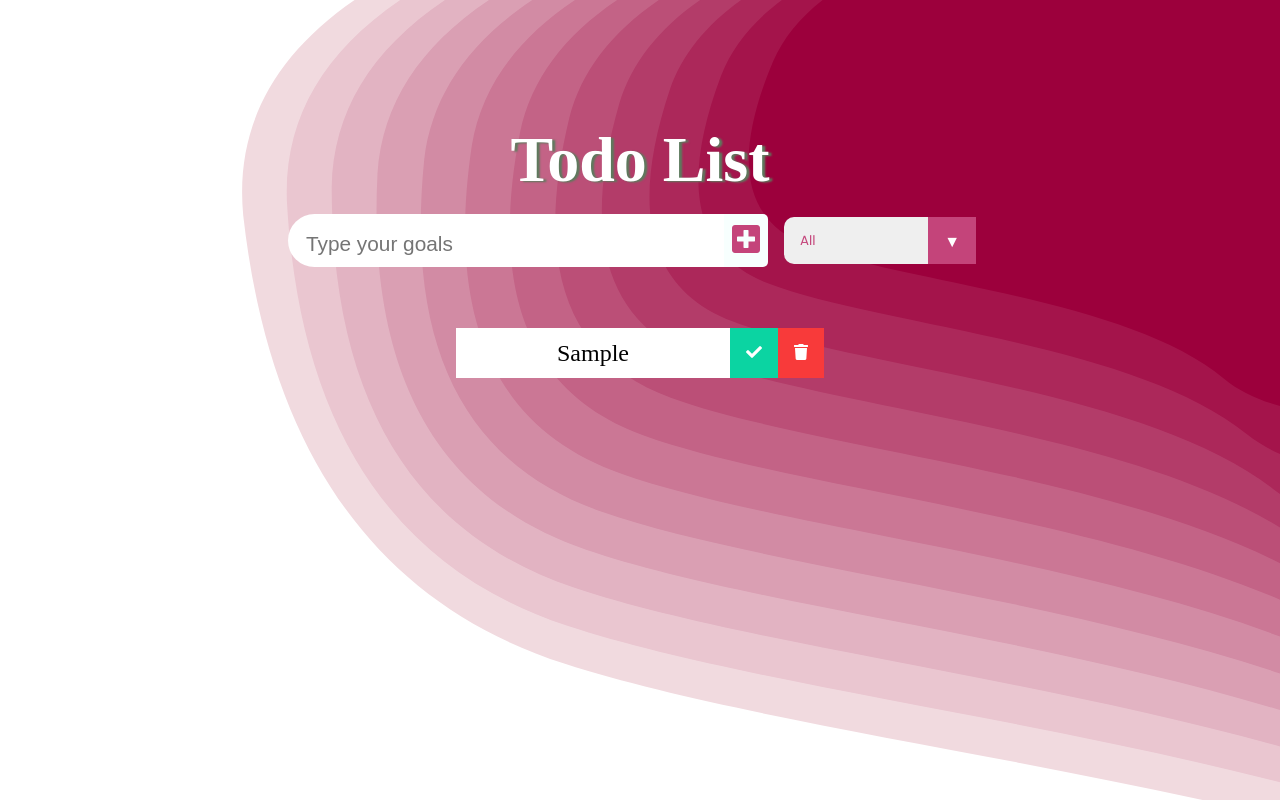
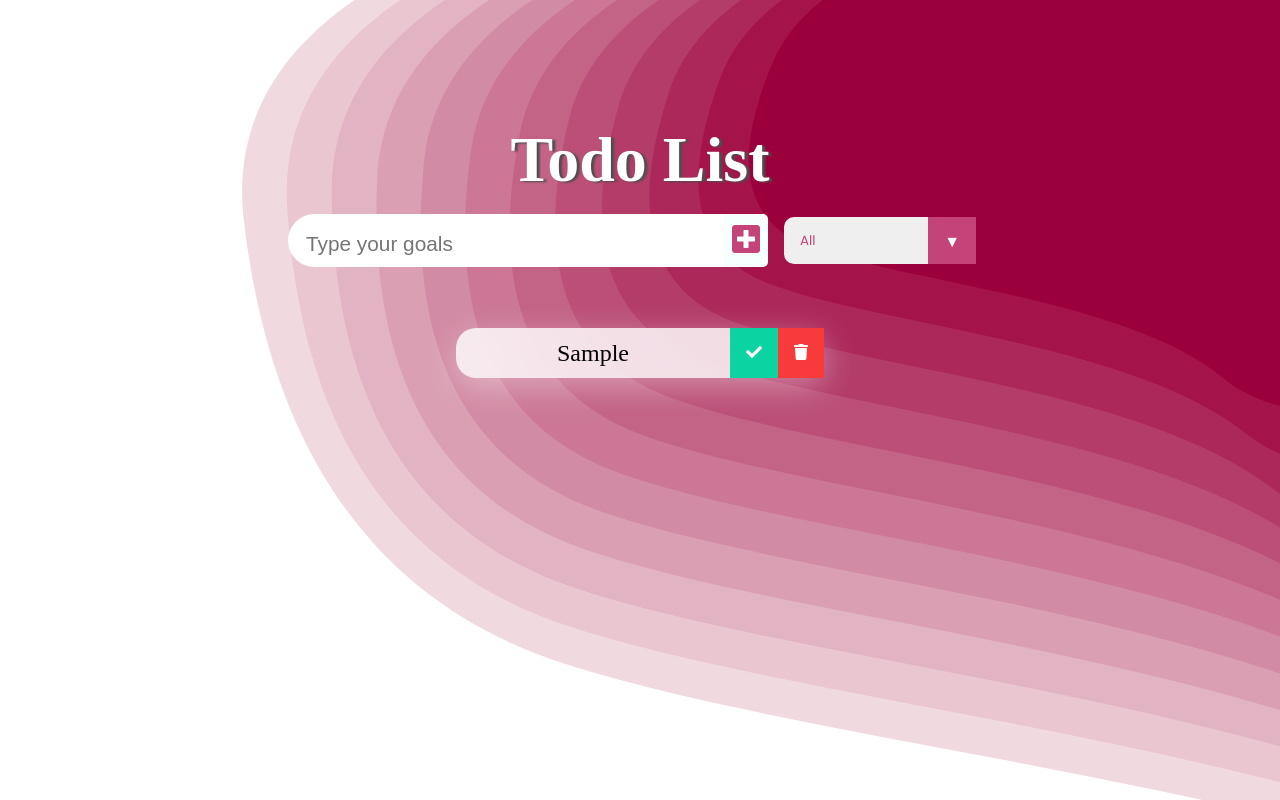
Before and after one commit to RaD01Black/todo-list, a plain HTML site: page todo app/Javascript/index.html in a window 1280 px wide. Both pictures are taken after typing "Sample" into the empty fields and a click on the button 746 px from the left and 240 px from the top of the page. Drawn offline with Linux system fonts and the light colour scheme; a web font is replaced by a local one.

Commit message:
Last Commit

```diff
--- a/todo app/Javascript/style.css
+++ b/todo app/Javascript/style.css
@@ -20,7 +20,7 @@ body {
 }
 header {
   font-size: 2rem;
-  text-shadow: 3px 1px 2px rgb(93, 122, 93);
+  text-shadow: 3px 1px 2px rgb(78, 78, 78);
 }
 
 header,
@@ -72,16 +72,24 @@ form button:hover {
 }
 .todo {
   margin: 0.5rem;
-  background: white;
+  background: rgba(255, 255, 255, 0.822);
+box-shadow: 0 8px 32px 0 rgba(255, 255, 255, 0.37);
+backdrop-filter: blur( 20px );
+-webkit-backdrop-filter: blur( 20px );
+border-radius: 10px;
+
   font-size: 1.5rem;
   color: black;
   display: flex;
   justify-content: space-between;
   align-items: center;
   transition: all 1s ease;
+  border-top-left-radius: 20px;
+  border-bottom-left-radius: 20px;
 }
 .filter-todo {
   padding: 1rem;
+
 }
 .todo li {
   flex: 1;
```
